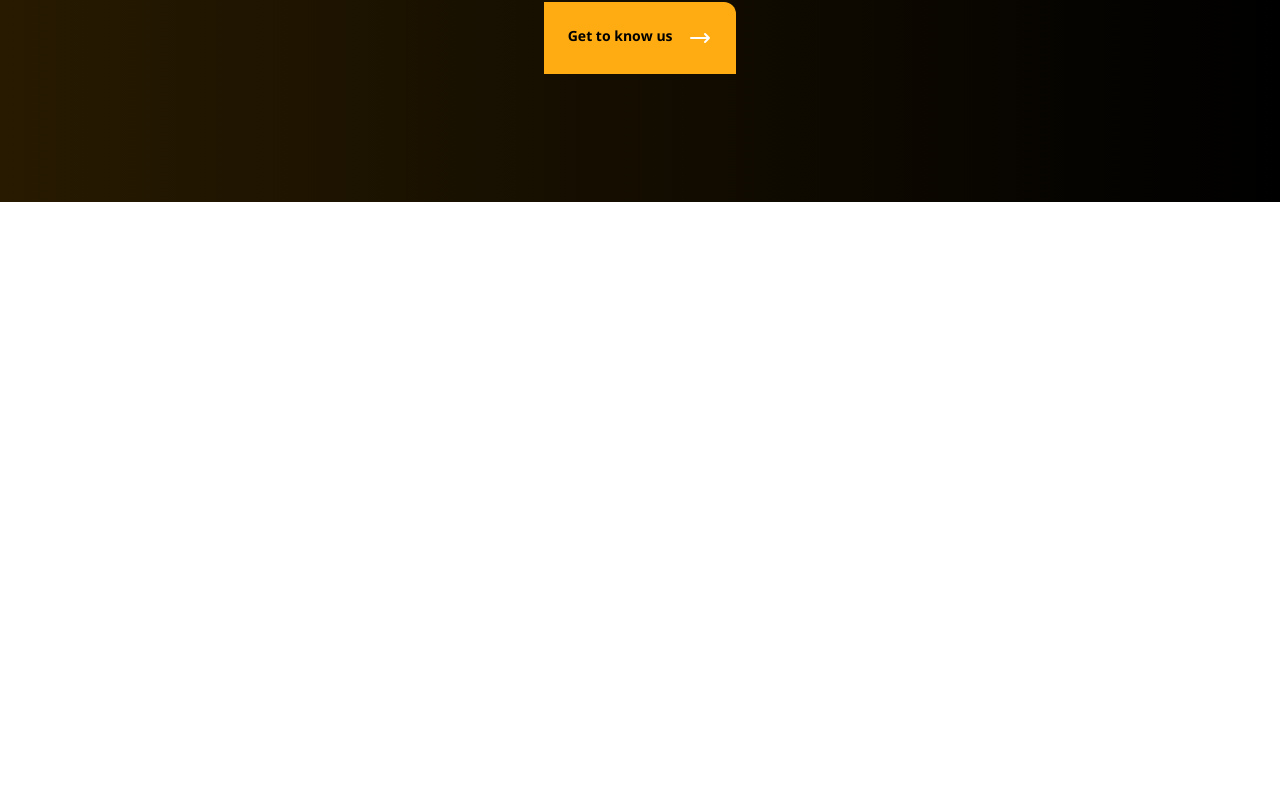
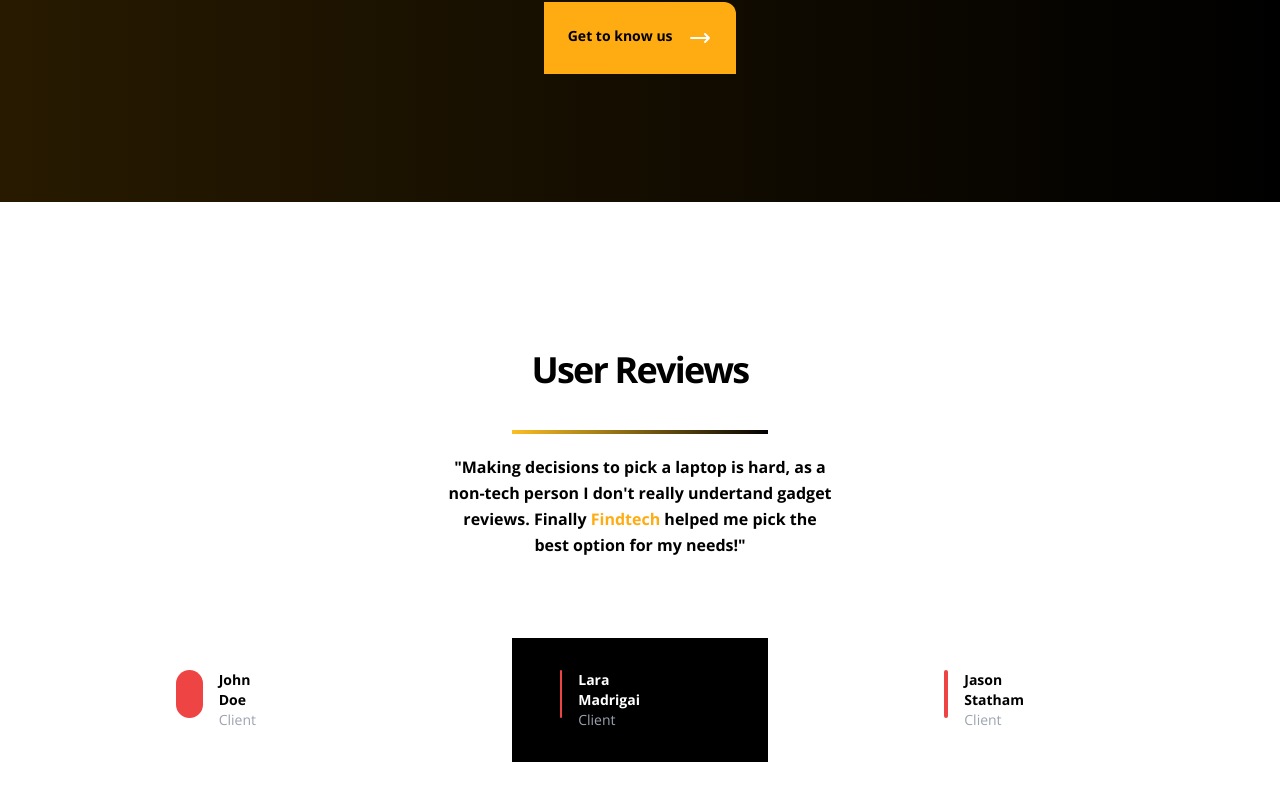
Before and after one commit to MajorQ/FindTech, a React (Create React App) app: page / in a window 1280 px wide. Shown: the part 2585-3385 px from the top of the page. Before the commit the page ends 2787 px from the top, so only its background shows below. Built offline with nearby package versions, Linux system fonts and the light colour scheme.

Commit message:
add: user reviews section of LandingPage

```diff
--- a/src/components/learn-more/About.jsx
+++ b/src/components/learn-more/About.jsx
@@ -2,12 +2,12 @@ import RoundedButton from '../core/RoundedButton';
 
 const About = () => {
 	return (
-		<div className="w-screen flex flex-col p-32 items-center bg-gradient-to-r from-accent_dark to-black">
+		<div className="w-screen flex flex-col items-center bg-gradient-to-r from-accent_dark to-black  p-32">
 			<div className="w-44 h-1 bg-gradient-to-r from-yellow-400 to-black"></div>
-			<h2 className="my-5 text-4xl text-left text-white font-bold tracking-tighter">
+			<h2 className="text-4xl text-left text-white font-bold tracking-tighter my-5">
 				About Findtech Team
 			</h2>
-			<p className="max-w-sm text-center text-sm mb-20 text-gray-400 leading-relaxed">
+			<p className="max-w-sm text-center text-sm text-gray-400 leading-relaxed mb-20">
 				Our team consists of Computer Engineering students of Universitas
 				Indonesia, we are very interested in learning about AI and web
 				development. Therefore, we present to you our latest and greatest idea:
--- a/src/components/learn-more/UserReview.jsx
+++ /dev/null
@@ -1,5 +0,0 @@
-const UserReview = () => {
-	return <div></div>;
-};
-
-export default UserReview;
--- /dev/null
+++ b/src/components/learn-more/UserReviews.jsx
@@ -0,0 +1,54 @@
+const UserReviews = () => {
+	return (
+		<div className="w-screen flex flex-col items-center p-32">
+			<h2 className="text-4xl text-left text-black font-bold tracking-tighter my-5">
+				User Reviews
+			</h2>
+			<div className="w-1/4 h-1 bg-gradient-to-r from-yellow-400 to-black m-5"></div>
+			<p className="max-w-sm text-center text-m font-bold text-gray-400 leading-relaxed mb-20">
+				<span className="text-black">
+					"Making decisions to pick a laptop is hard, as a non-tech person I
+					don't really undertand gadget reviews. Finally
+				</span>
+				<span className="text-accent"> Findtech </span>
+				<span className="text-black">
+					helped me pick the best option for my needs!"
+				</span>
+			</p>
+			<div className="grid grid-cols-3 gap-x-32">
+				<UserBox
+					backgroundColor="bg-white"
+					textColor="text-black"
+					userName="John Doe"
+				/>
+				<UserBox
+					backgroundColor="bg-black"
+					textColor="text-white"
+					userName="Lara Madrigai"
+				/>
+				<UserBox
+					backgroundColor="bg-white"
+					textColor="text-black"
+					userName="Jason Statham"
+				/>
+			</div>
+		</div>
+	);
+};
+
+const UserBox = ({ userName, backgroundColor, textColor }) => {
+	return (
+		<div className={`flex items-stretch ${backgroundColor} py-8 pl-8 pr-32`}>
+			{/* Circle Avatar */}
+			<div className="rounded-full bg-red-500 h-12 w-12 mx-4"></div>
+
+			{/* Client Info */}
+			<div className="flex flex-col justify-between">
+				<p className={`${textColor} font-bold text-sm`}>{userName}</p>
+				<p className="text-gray-400 text-sm">Client</p>
+			</div>
+		</div>
+	);
+};
+
+export default UserReviews;
--- a/src/pages/LandingPage.jsx
+++ b/src/pages/LandingPage.jsx
@@ -5,6 +5,7 @@ import MainInfo from '../components/learn-more/MainInfo';
 import SecondInfo from '../components/learn-more/SecondInfo';
 import headerImage from '../assets/images/header_image.png';
 import About from '../components/learn-more/About';
+import UserReviews from '../components/learn-more/UserReviews';
 
 const LandingPage = () => {
 	return (
@@ -22,6 +23,7 @@ const LandingPage = () => {
 				<MainInfo />
 				<SecondInfo />
 				<About />
+				<UserReviews />
 			</main>
 		</div>
 	);
```
